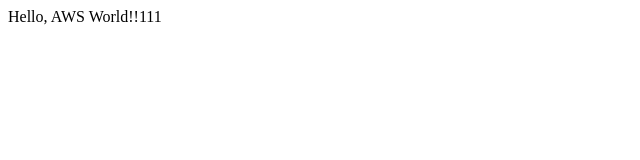
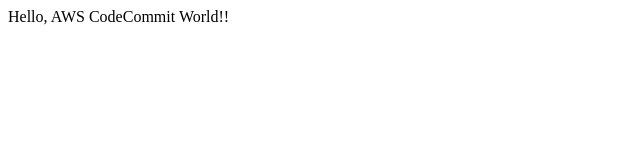
Before and after one commit to ksawada1979/test2025, a plain HTML site: page index.html in a window 1280 px wide. Shown: the full height of the page, 0-640 px from the left. Drawn offline with Linux system fonts and the light colour scheme.

Commit message:
Edit index.html

```diff
--- a/index.html
+++ b/index.html
@@ -6,6 +6,6 @@
   <title>S3 Static Web Hosting</title>
 </head>
 <body>
-  Hello, AWS World!!111
+  Hello, AWS CodeCommit World!!
 </body>
 </html>
```
